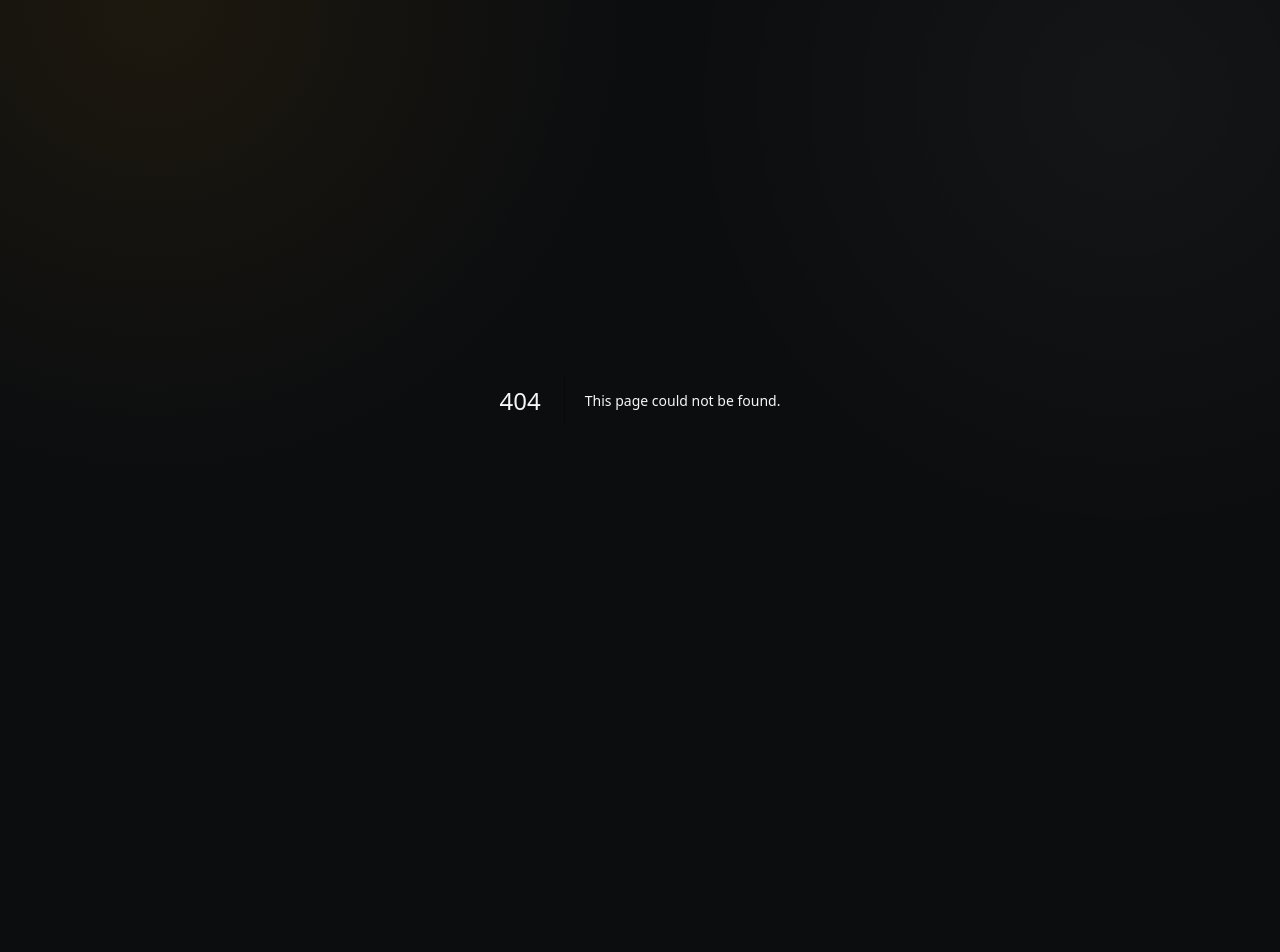
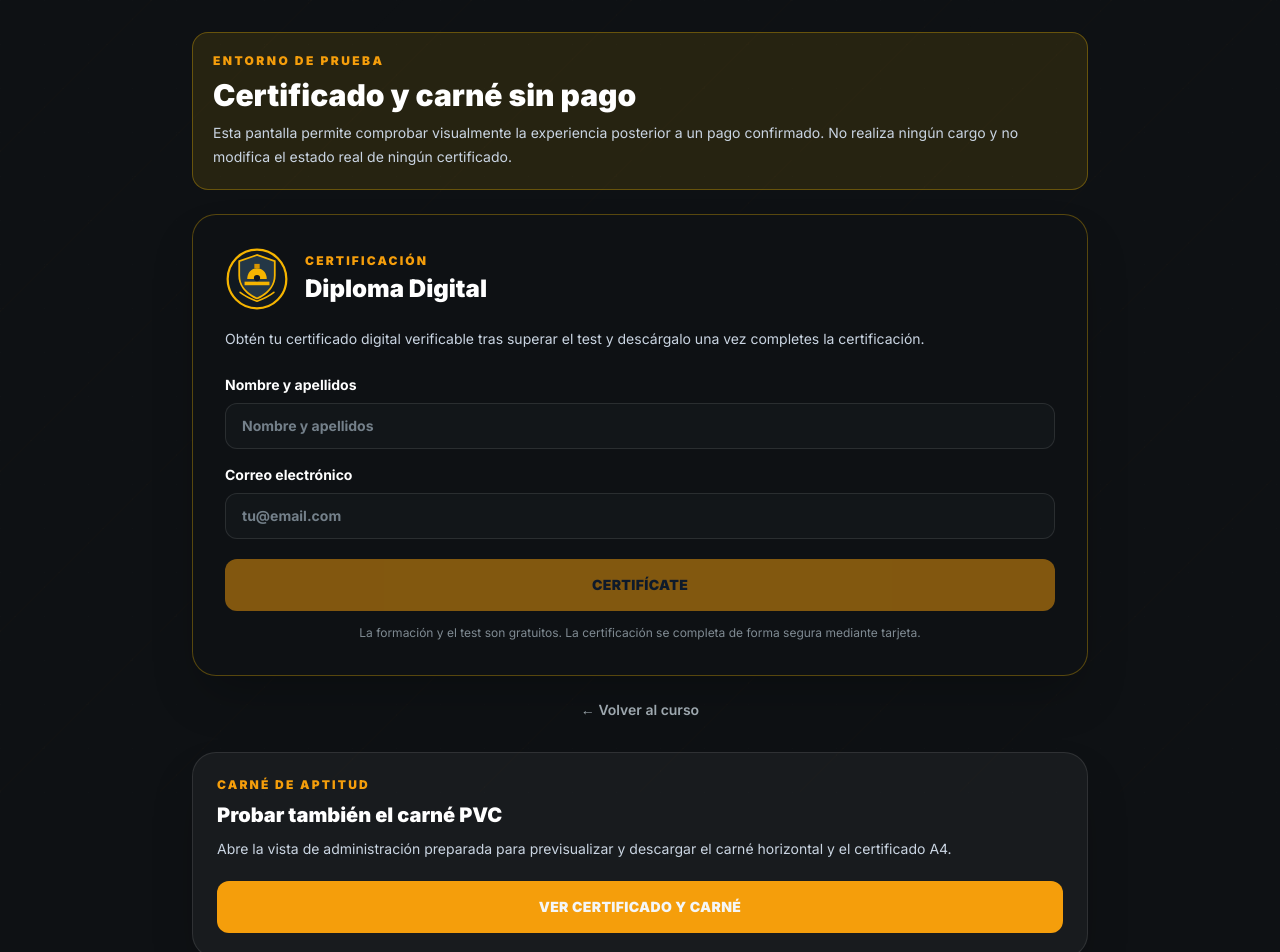
Before and after one commit to AROCA84/-sindicato-operarios, a Next.js app: page /prueba-certificacion in a window 1280 px wide. Before the commit this address had no page. Shown: the top 952 px of the page. Before the commit the page ends 800 px from the top, so only its background shows below. Built offline with nearby package versions, Linux system fonts and the light colour scheme.

Commit message:
test: añadir pantalla interna para probar certificado y carnet sin pago

```diff
--- /dev/null
+++ b/app/prueba-certificacion/page.tsx
@@ -0,0 +1,51 @@
+"use client";
+
+import Link from "next/link";
+import { CertificatePreview } from "@/components/certificate-preview";
+
+const COURSE_ID = "carretillas-elevadoras";
+const COURSE_TITLE = "Operario de Carretillas Elevadoras, Frontales y Retráctiles";
+
+export default function PruebaCertificacionPage() {
+  return (
+    <main className="min-h-screen bg-navy px-4 py-8 text-white sm:px-6">
+      <div className="mx-auto max-w-4xl">
+        <div className="mb-6 rounded-2xl border border-safety/30 bg-safety/10 p-5">
+          <p className="text-xs font-black uppercase tracking-[0.2em] text-safety">ENTORNO DE PRUEBA</p>
+          <h1 className="mt-2 text-2xl font-black sm:text-3xl">Certificado y carné sin pago</h1>
+          <p className="mt-2 text-sm leading-6 text-slate-300">
+            Esta pantalla permite comprobar visualmente la experiencia posterior a un pago confirmado.
+            No realiza ningún cargo y no modifica el estado real de ningún certificado.
+          </p>
+        </div>
+
+        <CertificatePreview
+          courseId={COURSE_ID}
+          courseTitle={COURSE_TITLE}
+          score={18}
+          total={20}
+          attemptId="PRUEBA-CERTIFICACION"
+        />
+
+        <section className="mt-8 rounded-3xl border border-white/10 bg-white/5 p-6 shadow-2xl">
+          <p className="text-xs font-black uppercase tracking-[0.18em] text-safety">Carné de aptitud</p>
+          <h2 className="mt-2 text-xl font-black">Probar también el carné PVC</h2>
+          <p className="mt-2 text-sm leading-6 text-slate-300">
+            Abre la vista de administración preparada para previsualizar y descargar el carné horizontal
+            y el certificado A4.
+          </p>
+          <Link
+            href="/admin/certificados"
+            className="mt-5 block rounded-xl bg-safety px-5 py-4 text-center text-sm font-black uppercase tracking-wide text-navy hover:bg-yellow-400"
+          >
+            VER CERTIFICADO Y CARNÉ
+          </Link>
+        </section>
+
+        <p className="mt-6 text-center text-xs text-slate-500">
+          Ruta interna de comprobación. No representa un pago real.
+        </p>
+      </div>
+    </main>
+  );
+}
```
